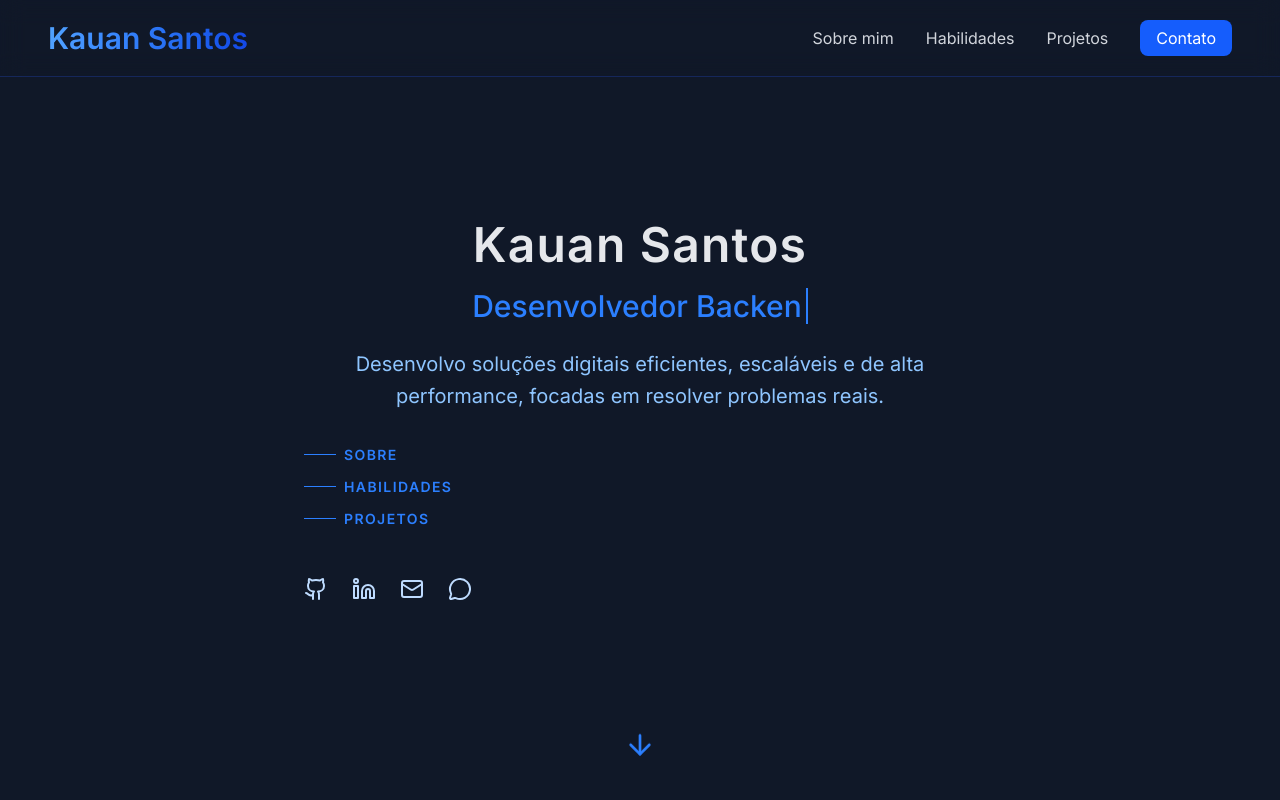
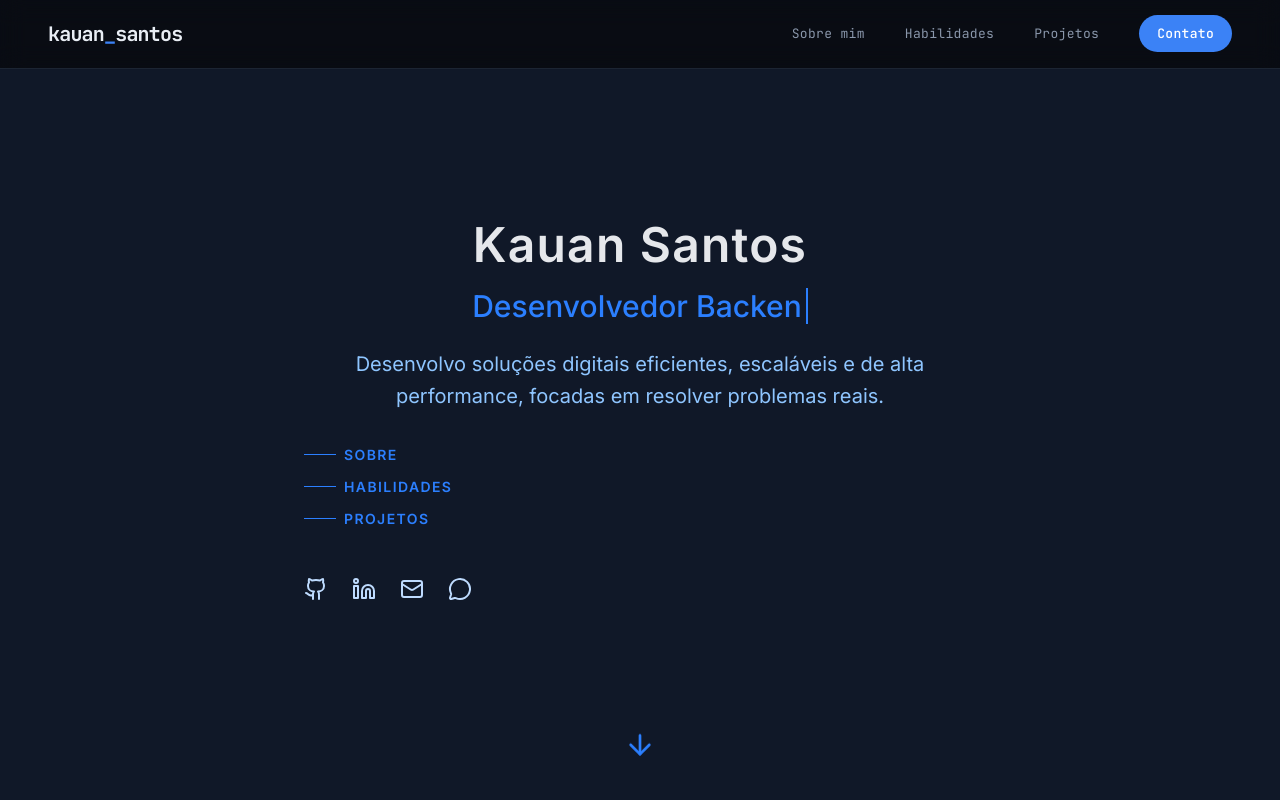
Before and after one commit to kauanguilhermesantos/portfolio, a React (Vite) app: page / in a window 1280 px wide. Shown: the top 800 px of the page. Built offline with nearby package versions, Linux system fonts and the light colour scheme.

Commit message:
feat: novo visual do header

```diff
--- a/src/components/Header.jsx
+++ b/src/components/Header.jsx
@@ -1,179 +1,69 @@
 import { useState } from "react"
 import { Menu, X } from "lucide-react"
+
+const links = [
+  { name: "Sobre mim", href: "#sobre" },
+  { name: "Habilidades", href: "#habilidades" },
+  { name: "Projetos", href: "#projetos" },
+]
 
 export default function Header() {
   const [menuOpen, setMenuOpen] = useState(false)
 
-  const links = [
-    { name: "Sobre mim", href: "#sobre" },
-    { name: "Habilidades", href: "#habilidades" },
-    { name: "Projetos", href: "#projetos" },
-    { name: "Contato", href: "#contato" },
-  ]
+  return (
+    <header className="fixed inset-x-0 top-0 z-50 border-b border-line bg-ink/75 backdrop-blur-md">
+      <div className="mx-auto flex max-w-7xl items-center justify-between px-6 py-5 md:px-12">
+        <a href="/" aria-label="Kauan Santos — início" className="font-mono text-lg font-bold tracking-[-0.04em] text-fg md:text-xl">
+          kauan<span className="text-accent">_</span>santos
+        </a>
 
-  return (
-    <header
-      className="
-        fixed
-        top-0
-        left-0
-        right-0
-        z-50
-        flex
-        items-center
-        justify-between
-        px-6
-        md:px-12
-        py-5
-        backdrop-blur-md
-        border-b
-        border-blue-900/50
-      "
-    >
+        <nav className="hidden md:block">
+          <ul className="flex items-center gap-10 font-mono text-[13px] tracking-wide">
+            {links.map((link) => (
+              <li key={link.href}>
+                <a href={link.href} className="text-muted transition-colors hover:text-fg">
+                  {link.name}
+                </a>
+              </li>
+            ))}
+            <li>
+              <a
+                href="#contato"
+                className="rounded-full bg-accent px-[18px] py-2.5 font-medium text-white transition-colors hover:bg-blue-500"
+              >
+                Contato
+              </a>
+            </li>
+          </ul>
+        </nav>
 
-      {/* Logo */}
-      <h1
-        className="
-          font-bold
-          text-2xl
-          md:text-3xl
-          bg-linear-to-r
-          from-blue-400
-          to-blue-700
-          bg-clip-text
-          text-transparent
-        "
-      >
-        <a href="/">
-          Kauan Santos
-        </a>
-      </h1>
+        <button
+          className="text-fg md:hidden"
+          onClick={() => setMenuOpen(!menuOpen)}
+          aria-label={menuOpen ? "Fechar menu" : "Abrir menu"}
+          aria-expanded={menuOpen}
+        >
+          {menuOpen ? <X className="h-6 w-6" /> : <Menu className="h-6 w-6" />}
+        </button>
+      </div>
 
-
-      {/* Menu Desktop */}
-      <nav className="hidden md:block">
-
-        <ul className="flex items-center gap-8">
-
-          {links.map((link) => (
-
-            <li key={link.href}>
-
-              <a
-                href={link.href}
-                className={`
-                  text-gray-300
-                  hover:text-blue-400
-                  transition-colors
-                  ${
-                    link.name === "Contato"
-                      ? `
-                        bg-blue-600
-                        hover:bg-blue-500
-                        text-white
-                        px-4
-                        py-2
-                        rounded-lg
-                      `
-                      : ""
-                  }
-                `}
-              >
-                {link.name}
-              </a>
-
-            </li>
-
-          ))}
-
-        </ul>
-
-      </nav>
-
-
-
-      {/* Botão Mobile */}
-      <button
-        className="
-          md:hidden
-          text-blue-400
-        "
-        onClick={() => setMenuOpen(!menuOpen)}
-        aria-label="Abrir menu"
-      >
-        {menuOpen ? (
-          <X className="w-7 h-7" />
-        ) : (
-          <Menu className="w-7 h-7" />
-        )}
-      </button>
-
-
-
-      {/* Menu Mobile */}
       {menuOpen && (
-
-        <nav
-          className="
-            absolute
-            top-full
-            left-0
-            right-0
-            bg-gray-950
-            border-b
-            border-blue-900
-            md:hidden
-          "
-        >
-
-          <ul
-            className="
-              flex
-              flex-col
-              items-center
-              gap-6
-              py-8
-            "
-          >
-
-            {links.map((link) => (
-
+        <nav className="border-t border-line bg-ink md:hidden">
+          <ul className="flex flex-col gap-1 px-6 py-6 font-mono text-sm">
+            {[...links, { name: "Contato", href: "#contato" }].map((link) => (
               <li key={link.href}>
-
                 <a
                   href={link.href}
                   onClick={() => setMenuOpen(false)}
-                  className={`
-                    text-gray-300
-                    hover:text-blue-400
-                    transition-colors
-
-                    ${
-                      link.name === "Contato"
-                        ? `
-                          bg-blue-600
-                          text-white
-                          px-5
-                          py-2
-                          rounded-lg
-                        `
-                        : ""
-                    }
-                  `}
+                  className="block py-3 text-soft transition-colors hover:text-accent"
                 >
                   {link.name}
                 </a>
-
               </li>
-
             ))}
-
           </ul>
-
         </nav>
-
       )}
-
     </header>
   )
 }
```
